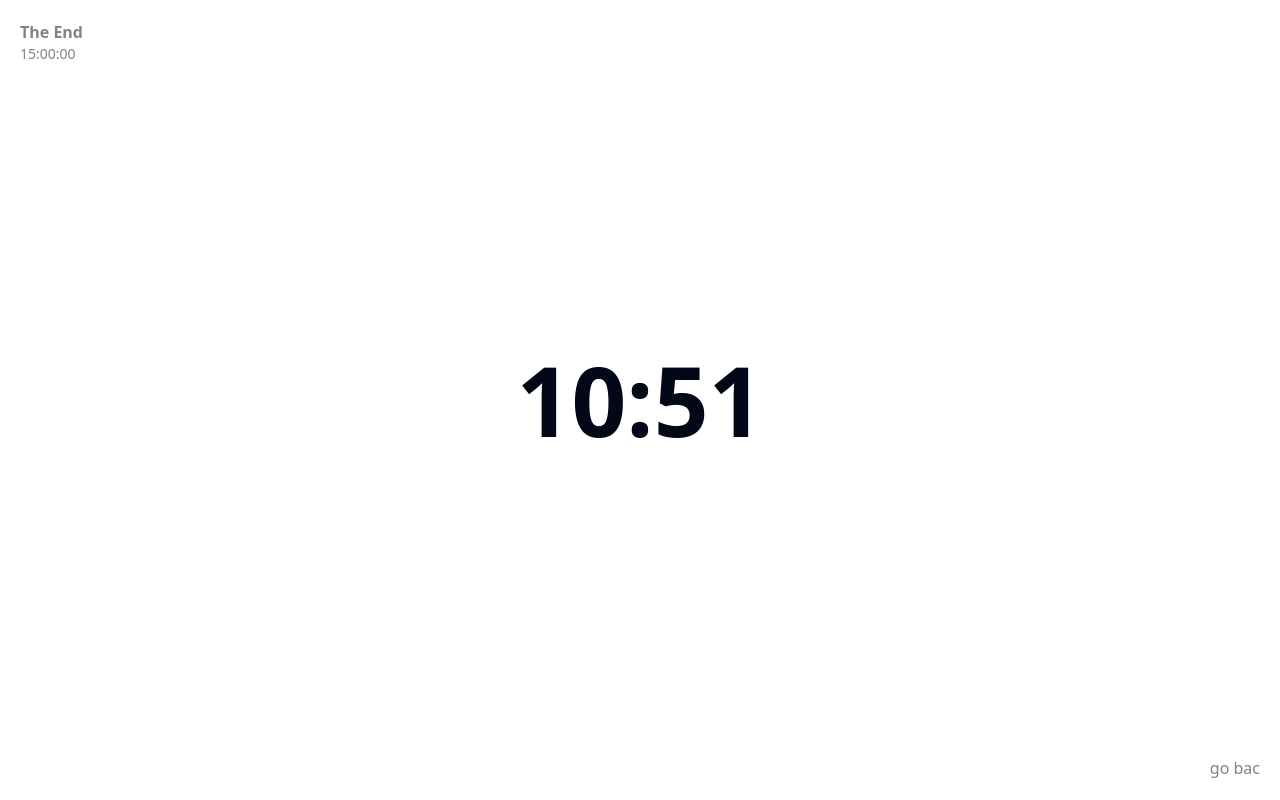
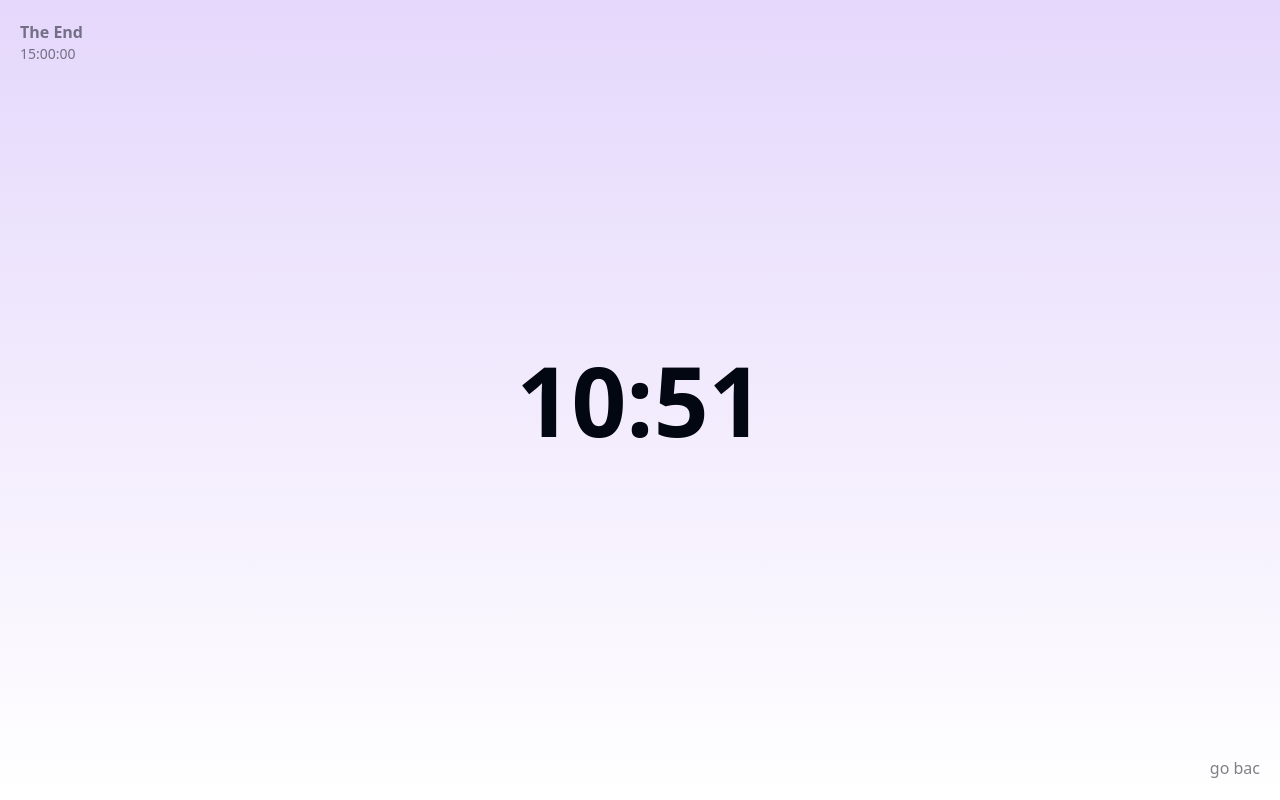
Before and after one commit to NazarShuk/schedule-app, a SvelteKit app: page /schedule in a window 1280 px wide. Built offline with nearby package versions, Linux system fonts and the light colour scheme.

Commit message:
made it prettier and confetti

```diff
--- a/package.json
+++ b/package.json
@@ -32,6 +32,7 @@
 		"prettier-plugin-tailwindcss": "^0.6.10",
 		"svelte": "^5.0.0",
 		"svelte-check": "^4.0.0",
+		"svelte-confetti": "^2.3.1",
 		"tailwind-merge": "^3.0.2",
 		"tailwind-variants": "^0.3.1",
 		"tailwindcss": "^3.4.17",
--- a/src/app.css
+++ b/src/app.css
@@ -5,63 +5,46 @@
 @layer base {
   :root {
     --background: 0 0% 100%;
-    --foreground: 222.2 84% 4.9%;
-    --muted: 210 40% 96.1%;
-    --muted-foreground: 215.4 16.3% 46.9%;
+    --foreground: 224 71.4% 4.1%;
+    --card: 0 0% 100%;
+    --card-foreground: 224 71.4% 4.1%;
     --popover: 0 0% 100%;
-    --popover-foreground: 222.2 84% 4.9%;
-    --card: 0 0% 100%;
-    --card-foreground: 222.2 84% 4.9%;
-    --border: 214.3 31.8% 91.4%;
-    --input: 214.3 31.8% 91.4%;
-    --primary: 222.2 47.4% 11.2%;
-    --primary-foreground: 210 40% 98%;
-    --secondary: 210 40% 96.1%;
-    --secondary-foreground: 222.2 47.4% 11.2%;
-    --accent: 210 40% 96.1%;
-    --accent-foreground: 222.2 47.4% 11.2%;
-    --destructive: 0 72.2% 50.6%;
-    --destructive-foreground: 210 40% 98%;
-    --ring: 222.2 84% 4.9%;
+    --popover-foreground: 224 71.4% 4.1%;
+    --primary: 262.1 83.3% 57.8%;
+    --primary-foreground: 210 20% 98%;
+    --secondary: 220 14.3% 95.9%;
+    --secondary-foreground: 220.9 39.3% 11%;
+    --muted: 220 14.3% 95.9%;
+    --muted-foreground: 220 8.9% 46.1%;
+    --accent: 220 14.3% 95.9%;
+    --accent-foreground: 220.9 39.3% 11%;
+    --destructive: 0 72.22% 50.59%;
+    --destructive-foreground: 210 20% 98%;
+    --border: 220 13% 91%;
+    --input: 220 13% 91%;
+    --ring: 262.1 83.3% 57.8%;
     --radius: 0.5rem;
-	--sidebar-background: 0 0% 98%;
-    --sidebar-foreground: 240 5.3% 26.1%;
-    --sidebar-primary: 240 5.9% 10%;
-    --sidebar-primary-foreground: 0 0% 98%;
-    --sidebar-accent: 240 4.8% 95.9%;
-    --sidebar-accent-foreground: 240 5.9% 10%;
-    --sidebar-border: 220 13% 91%;
-    --sidebar-ring: 217.2 91.2% 59.8%;
   }
-
   .dark {
-    --background: 222.2 84% 4.9%;
-    --foreground: 210 40% 98%;
-    --muted: 217.2 32.6% 17.5%;
-    --muted-foreground: 215 20.2% 65.1%;
-    --popover: 222.2 84% 4.9%;
-    --popover-foreground: 210 40% 98%;
-    --card: 222.2 84% 4.9%;
-    --card-foreground: 210 40% 98%;
-    --border: 217.2 32.6% 17.5%;
-    --input: 217.2 32.6% 17.5%;
-    --primary: 210 40% 98%;
-    --primary-foreground: 222.2 47.4% 11.2%;
-    --secondary: 217.2 32.6% 17.5%;
-    --secondary-foreground: 210 40% 98%;
-    --accent: 217.2 32.6% 17.5%;
-    --accent-foreground: 210 40% 98%;
+    --background: 224 71.4% 4.1%;
+    --foreground: 210 20% 98%;
+    --card: 224 71.4% 4.1%;
+    --card-foreground: 210 20% 98%;
+    --popover: 224 71.4% 4.1%;
+    --popover-foreground: 210 20% 98%;
+    --primary: 263.4 70% 50.4%;
+    --primary-foreground: 210 20% 98%;
+    --secondary: 215 27.9% 16.9%;
+    --secondary-foreground: 210 20% 98%;
+    --muted: 215 27.9% 16.9%;
+    --muted-foreground: 217.9 10.6% 64.9%;
+    --accent: 215 27.9% 16.9%;
+    --accent-foreground: 210 20% 98%;
     --destructive: 0 62.8% 30.6%;
-    --destructive-foreground: 210 40% 98%;
-    --ring: 212.7 26.8% 83.9%;
-	--sidebar-background: 240 5.9% 10%;
-    --sidebar-foreground: 240 4.8% 95.9%;
-    --sidebar-primary: 224.3 76.3% 48%;
-    --sidebar-primary-foreground: 0 0% 100%;
-    --sidebar-accent: 240 3.7% 15.9%;
-    --sidebar-accent-foreground: 240 4.8% 95.9%;
-    --sidebar-border: 240 3.7% 15.9%;
-    --sidebar-ring: 217.2 91.2% 59.8%;
+    --destructive-foreground: 210 20% 98%;
+    --border: 215 27.9% 16.9%;
+    --input: 215 27.9% 16.9%;
+    --ring: 263.4 70% 50.4%;
   }
 }
 
--- a/src/routes/+layout.svelte
+++ b/src/routes/+layout.svelte
@@ -10,4 +10,6 @@
 	<title>Schedule</title>
 </svelte:head>
 
-{@render children()}
+<div class="h-full w-full bg-gradient-to-b from-primary/20 to-background">
+	{@render children()}
+</div>
--- a/src/routes/editor/+page.svelte
+++ b/src/routes/editor/+page.svelte
@@ -81,3 +81,9 @@
 		}}>Add item</Button
 	>
 </div>
+
+<style>
+	:global(body) {
+		overflow: auto;
+	}
+</style>
--- a/src/routes/schedule/+page.svelte
+++ b/src/routes/schedule/+page.svelte
@@ -1,5 +1,6 @@
 <script lang="ts">
 	import { schedule } from '$lib/store';
+	import Confetti from 'svelte-confetti';
 
 	let timeText = $state('');
 
@@ -76,6 +77,12 @@
 	{/if}
 </div>
 
+{#if currentSchedule.length === 0}
+	<div class="absolute left-0 top-0 flex w-full flex-col items-center justify-start">
+		<Confetti fallDistance="100vh" duration={5000} amount={200} y={[0, 0.1]} x={[-5, 5]} infinite />
+	</div>
+{/if}
+
 <style>
 	:global(body) {
 		overflow: hidden;
```
Also changed, not shown: 1 other file (tests, documents, lock files or other folders).
